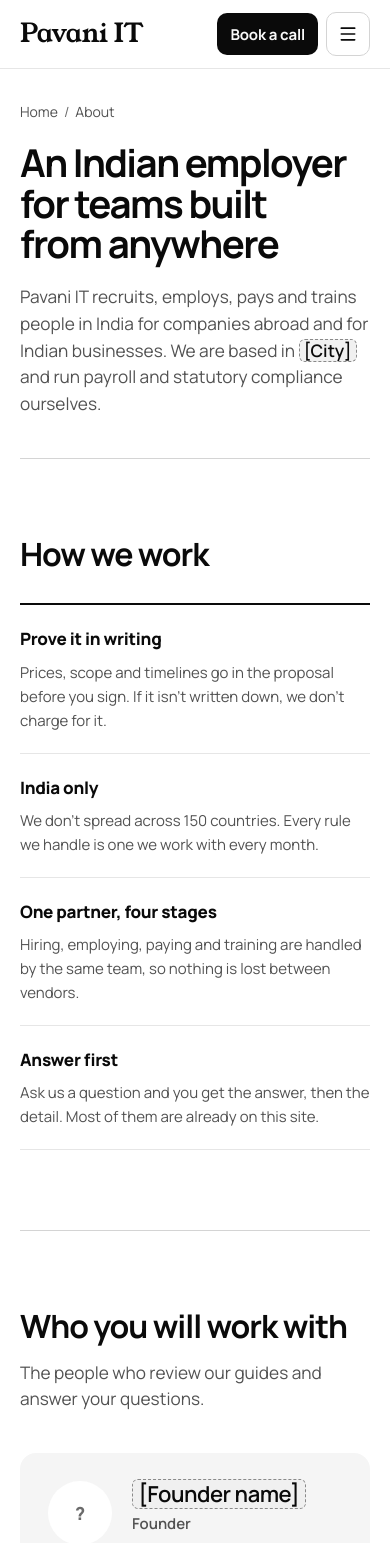
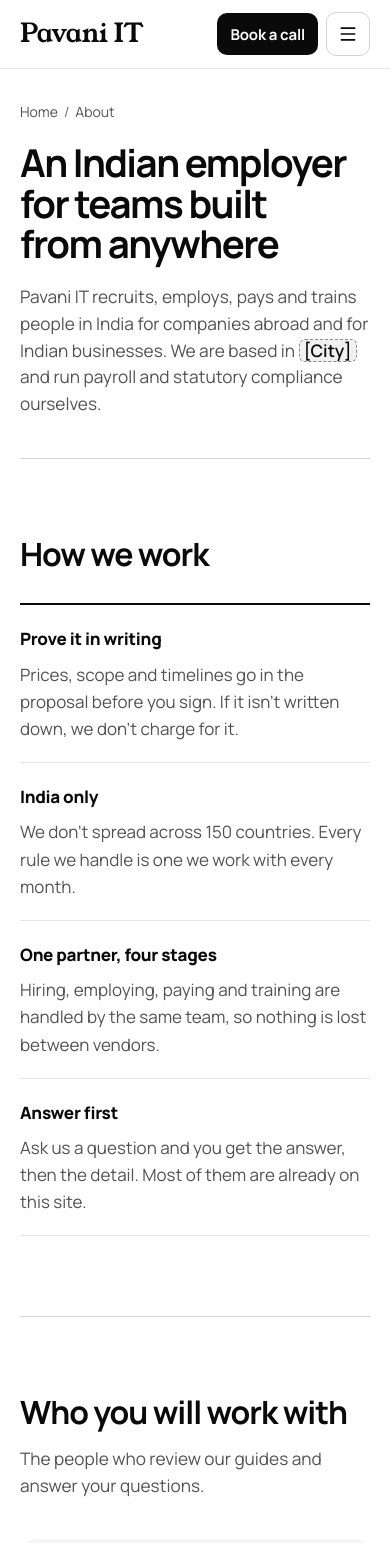
Before and after one commit to Varunsai2000/pavaniit-com, a Next.js app: page /about in a window 390 px wide. Shown: the top 1543 px of the page. Built offline with nearby package versions, Linux system fonts and the light colour scheme.

Commit message:
About: body-size principles, placeholder avatars, stacked cards on phones

```diff
--- a/src/app/about/page.tsx
+++ b/src/app/about/page.tsx
@@ -1,7 +1,7 @@
 import type { Metadata } from "next";
 import { Crumbs, CtaBand, JsonLd, V } from "@/components/bits";
 import { breadcrumbSchema } from "@/content/schema";
-import { people, site } from "@/content/site";
+import { people, site, isPlaceholder } from "@/content/site";
 
 export const metadata: Metadata = {
   title: "About Pavani IT",
@@ -17,8 +17,8 @@ const principles = [
   { k: "Answer first", v: "Ask us a question and you get the answer, then the detail. Most of them are already on this site." },
 ];
 
-const initials = (name: string) =>
-  name.startsWith("[") ? "?" : name.split(" ").map((p) => p[0]).slice(0, 2).join("");
+/** Initials once a real name is in; an empty dashed circle while it is still a placeholder. */
+const initials = (name: string) => (isPlaceholder(name) ? "" : name.split(" ").map((p) => p[0]).slice(0, 2).join(""));
 
 export default function Page() {
   return (
@@ -59,7 +59,7 @@ export default function Page() {
           <div className="people">
             {people.map((p) => (
               <article className="person-card" key={p.role}>
-                <span className="avatar" aria-hidden="true">{initials(p.name)}</span>
+                <span className={`avatar${isPlaceholder(p.name) ? " is-empty" : ""}`} aria-hidden="true">{initials(p.name)}</span>
                 <div>
                   <h3 className="h3"><V>{p.name}</V></h3>
                   <p className="person-role"><V>{p.role}</V></p>
--- a/src/app/globals.css
+++ b/src/app/globals.css
@@ -427,7 +427,7 @@ table { font-variant-numeric: tabular-nums; }
 .depth-list { list-style: none; border-top: var(--border-strong) solid var(--color-ink); }
 .depth-list li { display: grid; grid-template-columns: minmax(0, 0.75fr) minmax(0, 1.25fr); gap: var(--space-2) var(--space-8); padding-block: var(--space-5); border-bottom: var(--border-hairline) solid var(--color-line); }
 .depth-list b { font-weight: var(--weight-heavy); letter-spacing: var(--tracking-tight); }
-.depth-list p { color: var(--color-ink-2); font-size: var(--text-md); }
+.depth-list p { color: var(--color-ink-2); font-size: var(--text-body); }
 @media (max-width: 860px) { .depth { grid-template-columns: minmax(0, 1fr); } .depth-list li { grid-template-columns: minmax(0, 1fr); } }
 
 /* Numbered ledger: full-width rows, number / topic / detail. */
@@ -547,7 +547,9 @@ table { font-variant-numeric: tabular-nums; }
 .avatar { display: grid; place-items: center; width: var(--size-avatar); height: var(--size-avatar); border-radius: var(--radius-pill); background: var(--color-bg); color: var(--color-ink-3); font-size: var(--text-lg); font-weight: var(--weight-heavy); }
 .person-card p { margin-top: var(--space-2); color: var(--color-ink-2); font-size: var(--text-md); }
 .person-card .person-role { margin-top: var(--space-1); font-weight: var(--weight-semibold); }
+.avatar.is-empty { background: transparent; border: var(--border-dashed) dashed var(--color-line-muted); }
 @media (max-width: 760px) { .people { grid-template-columns: minmax(0, 1fr); } }
+@media (max-width: 480px) { .person-card { grid-template-columns: minmax(0, 1fr); } }
 
 /* ---------- Forms ---------- */
 
```
Also changed, not shown: 1 other file (tests, documents, lock files or other folders).
